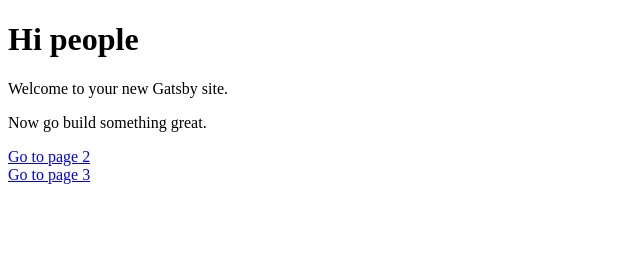
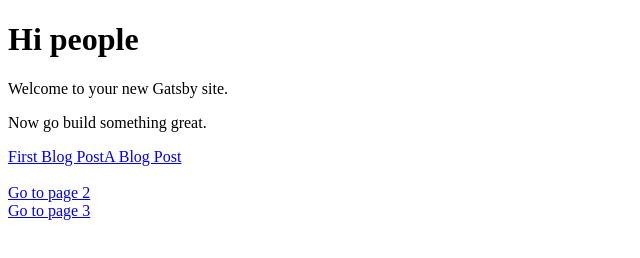
Before and after one commit to jaypeeig/jaypeeig.io, a Gatsby site: page / in a window 1280 px wide. Shown: the whole page, without its empty margins (0-640 px from the left). Built offline with nearby package versions, Linux system fonts and the light colour scheme; Gatsby itself is replaced by a stand-in of ours.

Commit message:
Add bposts

```diff
--- a/src/layouts/index.js
+++ b/src/layouts/index.js
@@ -8,7 +8,7 @@
 const Header = () => (
   <div
     style={{
-      background: 'rebeccapurple',
+      background: '#2c3e50',
       marginBottom: '1.45rem',
     }}
   >
--- /dev/null
+++ b/src/pages/11-28-2017-second-post/index.md
@@ -0,0 +1,6 @@
+---
+path: '/second-post'
+title: 'A Blog Post'
+---
+
+Holla Amigos!
--- a/src/pages/index.js
+++ b/src/pages/index.js
@@ -1,15 +1,38 @@
 import React from 'react'
 import Link from 'gatsby-link'
 
-const IndexPage = () => (
+
+const IndexPage = ({data}) => (
   <div>
     <h1>Hi people</h1>
     <p>Welcome to your new Gatsby site.</p>
     <p>Now go build something great.</p>
+
+    <div className="container-fluid">
+      {data.allMarkdownRemark.edges.map(post => (
+          <a href={post.node.frontmatter.path}>{post.node.frontmatter.title}</a>
+      ))}
+    </div>
+
+    <br/>
     <Link to="/page-2/">Go to page 2</Link>
     <br/>
     <Link to="/page-3/">Go to page 3</Link>
   </div>
 )
 
+export const pageQuery = graphql`
+  query IndexQuery {
+    allMarkdownRemark(limit: 10){
+      edges{
+        node {
+          frontmatter {
+            title
+            path
+          }
+        }
+      }
+    }
+  }
+  `
 export default IndexPage
```
